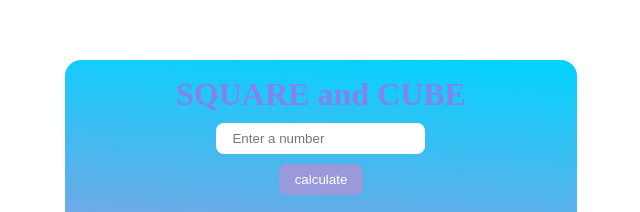
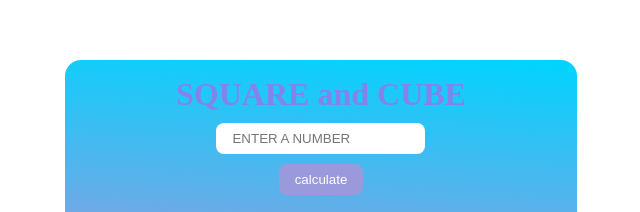
Before and after one commit to clem0802/W11-OOP-SquareCube-1, a plain HTML site: page W11-Elif(square-cube)/index.html in a window 1280 px wide. Shown: the part 140-352 px from the top of the page, 319-959 px from the left. Drawn offline with Linux system fonts and the light colour scheme.

Commit message:
slight change

```diff
--- a/W11-Elif(square-cube)/index.html
+++ b/W11-Elif(square-cube)/index.html
@@ -9,9 +9,10 @@
 
   <body>
     <div class="container">
+
       <div class="title-container">
          <h1>SQUARE and CUBE</h1>
-         <input type="number" placeholder="Enter a number" id="input-number">
+         <input type="number" placeholder="ENTER A NUMBER" id="input-number">
          <button onclick="calculateResult()" class="calc-btn" >calculate</button>
       </div>
 
@@ -32,6 +33,7 @@
           </div>
           <button onclick="deleteSearchItem()" class="clear-btn">clear history</button>
       </div>
+
     </div>
     <script src="script.js"></script>
     </body>
--- a/W11-Elif(square-cube)/script.js
+++ b/W11-Elif(square-cube)/script.js
@@ -1,3 +1,4 @@
+
 let squaredResult = document.getElementById("squared-result");
 let cubedResult = document.getElementById("cubed-result");
 let inputNumber = document.getElementById("input-number");
```
Lines whose indentation alone changed are shown as unchanged.
